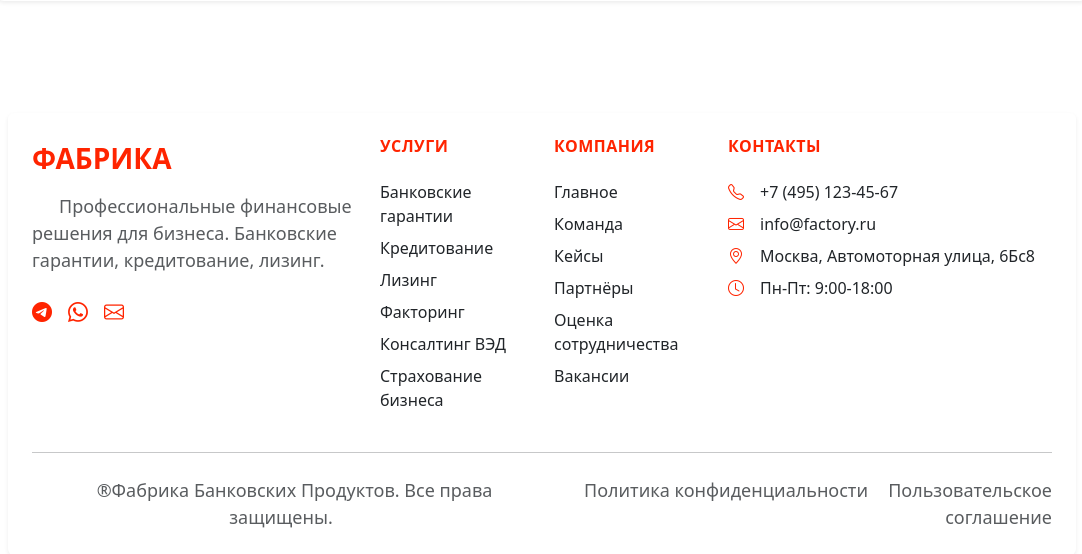
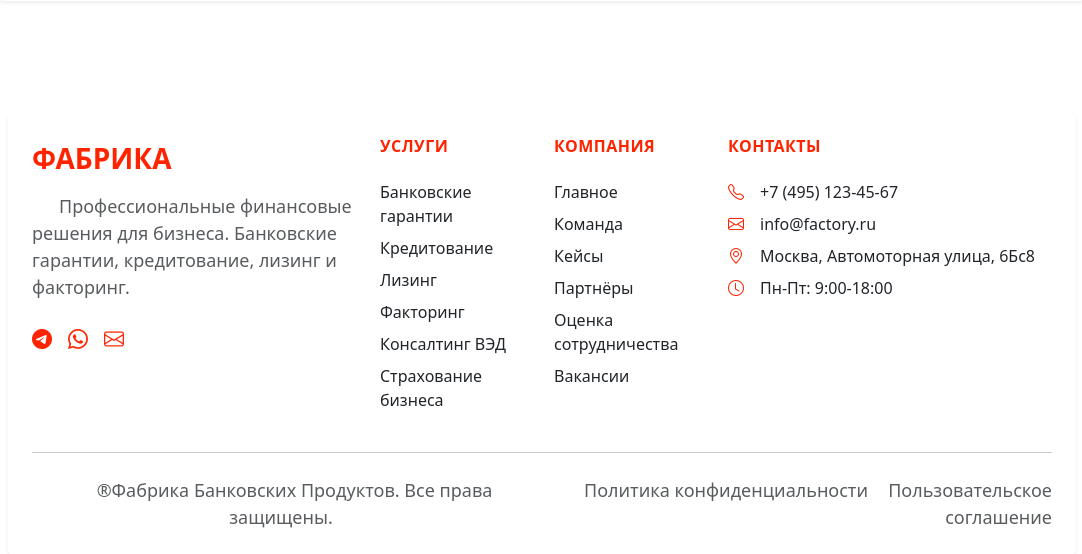
Before and after one commit to ant4p/factory, a Django app: page / in a window 1280 px wide. Shown: the part 3875-4429 px from the top of the page, without its empty margins (98-1180 px from the left). Run offline with Django 5.2, Linux system fonts and the light colour scheme; some libraries are stand-ins or nearby versions.

Commit message:
update structure

```diff
--- a/src/templates/src/stats.html
+++ b/src/templates/src/stats.html
@@ -41,17 +41,19 @@
                 Находим решение.</p>
             <br>
         </div>
+
+        <div class="col-md-4">
+            <h3 class="text-orange fw-bold">Решение нестандартных задач</h3>
+            <p class="text-muted mb-0">Помогаем получить решение даже в сложных случаях.</p>
+            <br>
+        </div>
+
         <div class="col-md-4">
             <h3 class="text-orange fw-bold">Сокращение затрат</h3>
             <p class="text-muted mb-0">Снижение административной нагрузки за счет полного сопровождения процесса.
             Экономим время и уменьшаем трудозатраты для вашего экономического отдела.</p>
             <br>
         </div>
-        <div class="col-md-4">
-            <h3 class="text-orange fw-bold">Решение нестандартных задач</h3>
-            <p class="text-muted mb-0">Помогаем получить решение даже в сложных случаях.</p>
-            <br>
-        </div>
 
     </div>
 </section>
--- a/templates/footer.html
+++ b/templates/footer.html
@@ -9,7 +9,7 @@
                     </a>
                     <p class="text-muted mb-4" style="text-align:left">
                         Профессиональные финансовые решения для бизнеса.
-                        Банковские гарантии, кредитование, лизинг.
+                        Банковские гарантии, кредитование, лизинг и факторинг.
                     </p>
                     <div class="d-flex gap-3">
                         <a href="#" class="text-orange text-decoration-none">
```
